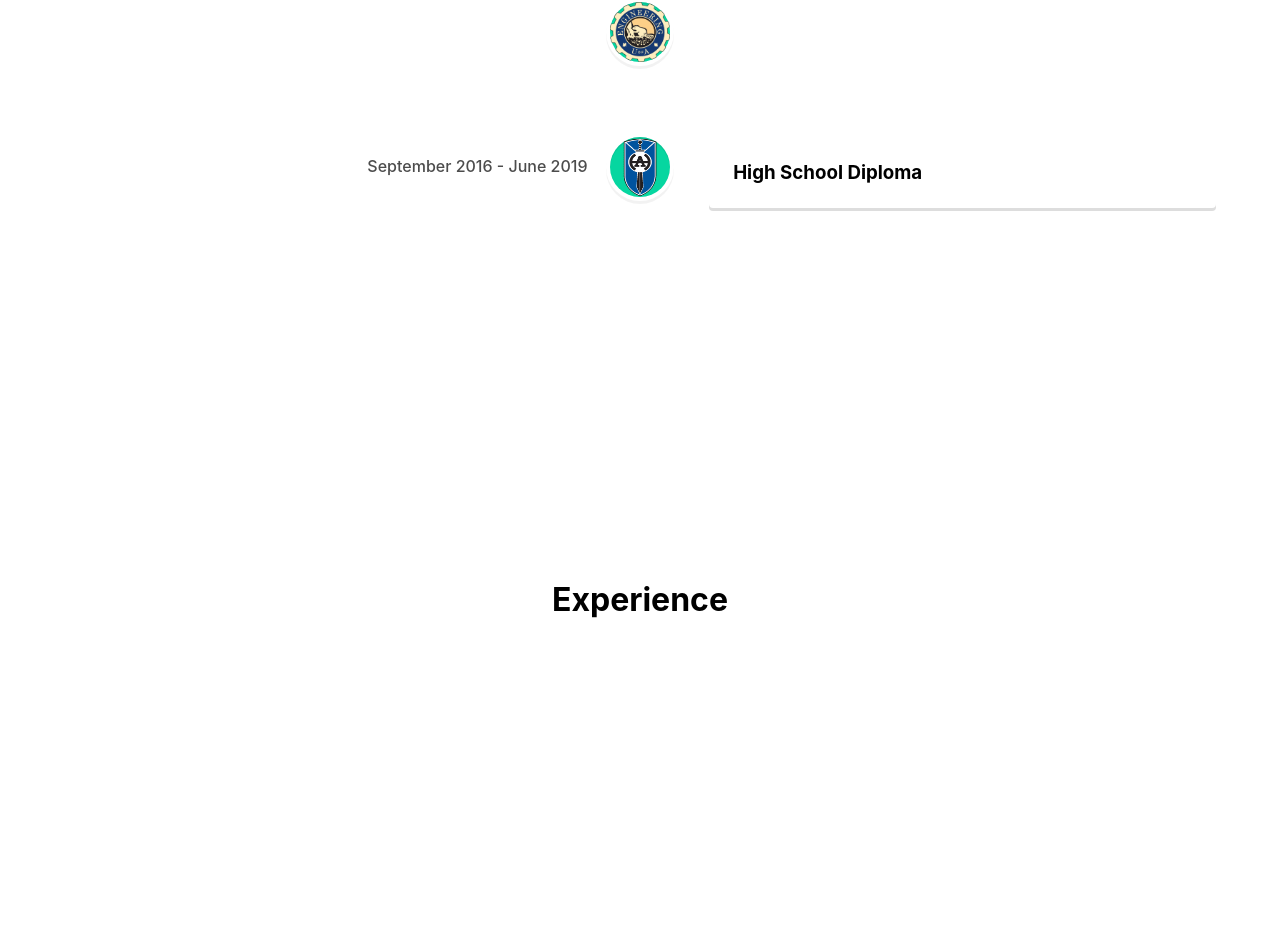
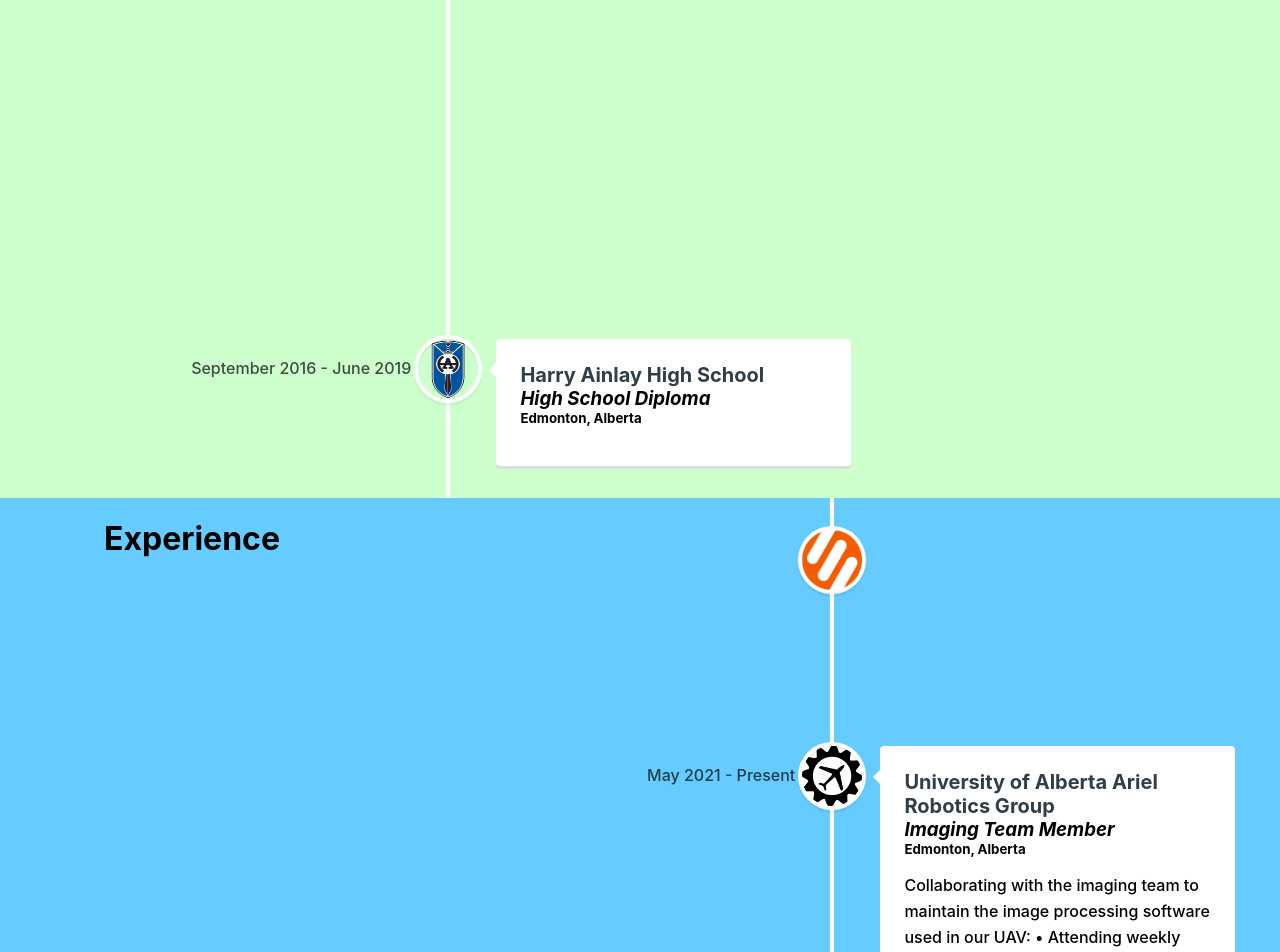
Before and after one commit to Ppatel122/PersonalWebsite, a React (Create React App) app in the folder website/: page / in a window 1280 px wide. Shown: the part 955-1907 px from the top of the page. Built offline with nearby package versions, Linux system fonts and the light colour scheme.

Commit message:
Worked on Education and Experience Sections

```diff
--- a/website/src/pages/education.jsx
+++ b/website/src/pages/education.jsx
@@ -7,14 +7,16 @@
 
 const Education = () => {
 
-    let educationIconStyles = {background:"#06d6a0"}
+    let educationIconStyles = {}
     return (
+
         <div className="education" id="education">
-          <h1>Education</h1>
+            <div className="left">
                 <VerticalTimeline>
                         {
                             educationElements.map(element => {
                                 let isUniIcon = element.icon === "uni"
+
                                 return (
 
                                     <VerticalTimelineElement
@@ -22,15 +24,22 @@
                                         date={element.date}
                                         dateClassName="date"
                                         iconStyle={educationIconStyles}
-                                icon={isUniIcon? <img src="assets/uni.png" width="60" height="60"></img> : <img src="assets/high.png" width="60" height="60" ></img> }
+                                        icon={isUniIcon? <img src="assets/uni.png" width="60" height="60"></img> :<img src="assets/high.png" width="60" height="60" ></img>}
                                     >
-                                <h3 className="vertical-timeline-element-title">{element.title}</h3>
+                                        <h2 className="vertical-timeline-element-title">{element.place}</h2>
+                                        <h3 className="vertical-timeline-element-title"><i>{element.title}</i></h3>
+                                        <h5 className="vertical-timeline-element-title">{element.location}</h5>
+                                        <p id="description">{element.description}</p>
                                     </VerticalTimelineElement>
                                 )
                             })
                         }
                 </VerticalTimeline>
             </div>
+            <div className='right'>
+                <h1>Education</h1>
+            </div>
+        </div>
       );
 
 };
--- a/website/src/pages/educationElements.js
+++ b/website/src/pages/educationElements.js
@@ -1,10 +1,10 @@
 let educationElements = [
     {
       id: 1,
-      title: "BSc in Computer Engineering - Software Option",
+      title: "BSc in Computer Engineering - Software Option Co-op",
       location: "Edmonton, Alberta",
-      description:
-        "University",
+      place: "University of Alberta",
+      description: "Relevant Courses: Introduction to Tangible Computing 1, Introduction to Tangible Computing 2, Formal Systems and Logic in Computing Science, Software Requirements Engineeing, Object-Oriented Software Design, Computer Organization and Architecture",
       buttonText: "View Frontend Projects",
       date: "September 2019 - Present",
       icon: "uni",
@@ -13,8 +13,8 @@
       id: 2,
       title: "High School Diploma",
       location: "Edmonton, Alberta",
-      description:
-        "High School",
+      place: "Harry Ainlay High School",
+      description: "",
       buttonText: "View Backend Projects",
       date: "September 2016 - June 2019",
       icon: "school",
--- a/website/src/pages/experience.js
+++ /dev/null
@@ -1,19 +0,0 @@
-import React from 'react';
-
-const Experience = () => {
-    return (
-        <div
-          style={{
-            display: 'flex',
-            justifyContent: 'center',
-            alignItems: 'center',
-            height: '90vh'
-          }}
-        >
-          <h1>Experience</h1>
-        </div>
-      );
-
-};
-
-export default Experience;
--- /dev/null
+++ b/website/src/pages/experience.jsx
@@ -0,0 +1,46 @@
+import React from 'react';
+import experienceElements from './experienceElements';
+
+import { VerticalTimeline, VerticalTimelineElement } from 'react-vertical-timeline-component';
+import "react-vertical-timeline-component/style.min.css";
+
+const Experience = () => {
+    let educationIconStyles = {background:"#FFF"}
+    return (
+        <div className="experience" id="experience">
+
+
+                <div className='left'>
+                <h1>Experience</h1>
+                </div>
+                <div className="right">
+                    <VerticalTimeline>
+                            {
+                                experienceElements.map(element => {
+                                    let isUniIcon = element.icon === "uni"
+                                    let isUaargIcon = element.icon === "uaarg"
+                                    return (
+
+                                        <VerticalTimelineElement
+                                            key={element.key}
+                                            date={element.date}
+                                            dateClassName="date"
+                                            iconStyle={educationIconStyles}
+                                            icon={isUniIcon? <img src="assets/uni.png" width="60" height="60"></img> : isUaargIcon? <img src="assets/uaarg.png" width="60" height="60" ></img>: <img src="assets/willow.png" width="60" height="60" ></img> }
+                                        >
+                                            <h2 className="vertical-timeline-element-title">{element.place}</h2>
+                                            <h3 className="vertical-timeline-element-title"><i>{element.title}</i></h3>
+                                            <h5 className="vertical-timeline-element-title">{element.location}</h5>
+                                            <p id="description">{element.description}</p>
+                                        </VerticalTimelineElement>
+                                    )
+                                })
+                            }
+                    </VerticalTimeline>
+                </div>
+        </div>
+      );
+
+};
+
+export default Experience;
--- /dev/null
+++ b/website/src/pages/experienceElements.js
@@ -0,0 +1,31 @@
+let experienceElements = [
+    {
+      id: 1,
+      title: "Software Developer Co-op",
+      location: "Edmonton, Alberta",
+      place: "Willowglen Systems",
+      description: "Scadacom",
+      date: "January 2022 - Present",
+      icon: "willow",
+    },
+    {
+      id: 2,
+      title: "Imaging Team Member",
+      location: "Edmonton, Alberta",
+      place: "University of Alberta Ariel Robotics Group",
+      description: "Collaborating with the imaging team to maintain the image processing software used in our UAV:  \n• Attending weekly meetings and work sessions in preparation for the AUVSI SUAS competition held in Maryland.\n• Developing and testing parts of the client and server to ensure ideal performance during the competition.",
+      date: "May 2021 - Present",
+      icon: "uaarg",
+    },
+    {
+        id: 3,
+        title: "Frontend Developer Co-op",
+        location: "Edmonton, Alberta",
+        place: "University of Alberta",
+        description: "Collaborated with 5 team members to create learning resources for mechanical engineering students: \n•Created educational SolidWorks CHM tutorials using HTML, CSS, and the SolidWorks API.\n• Programmed interactive physics web simulations using HTML, CSS, JavaScript, and JavaScript libraries.\n• Re-designed the website containing the resources created by past co-op students and updated it to include the content created by my team.",
+        date: "May 2021 - August 2021",
+        icon: "uni",
+      }
+  ];
+
+  export default experienceElements;
--- a/website/src/pages/style.scss
+++ b/website/src/pages/style.scss
@@ -39,3 +39,36 @@
     }
 
 }
+
+.education {
+    background-color: #ccffcc;
+    display:flex;
+
+        .left{
+            flex:0.7;
+        }
+
+        .right{
+            flex:0.3;
+            text-align: center;
+        }
+
+}
+
+.experience {
+    background-color: #66ccff;
+
+
+
+        display:flex;
+
+        .left{
+            flex:0.3;
+            text-align: center;
+        }
+
+        .right{
+            flex:0.7;
+        }
+
+}
```
Also changed, not shown: website/public/assets/uaarg.png (added), website/public/assets/willow.png (added). Lines whose indentation alone changed are shown as unchanged.
